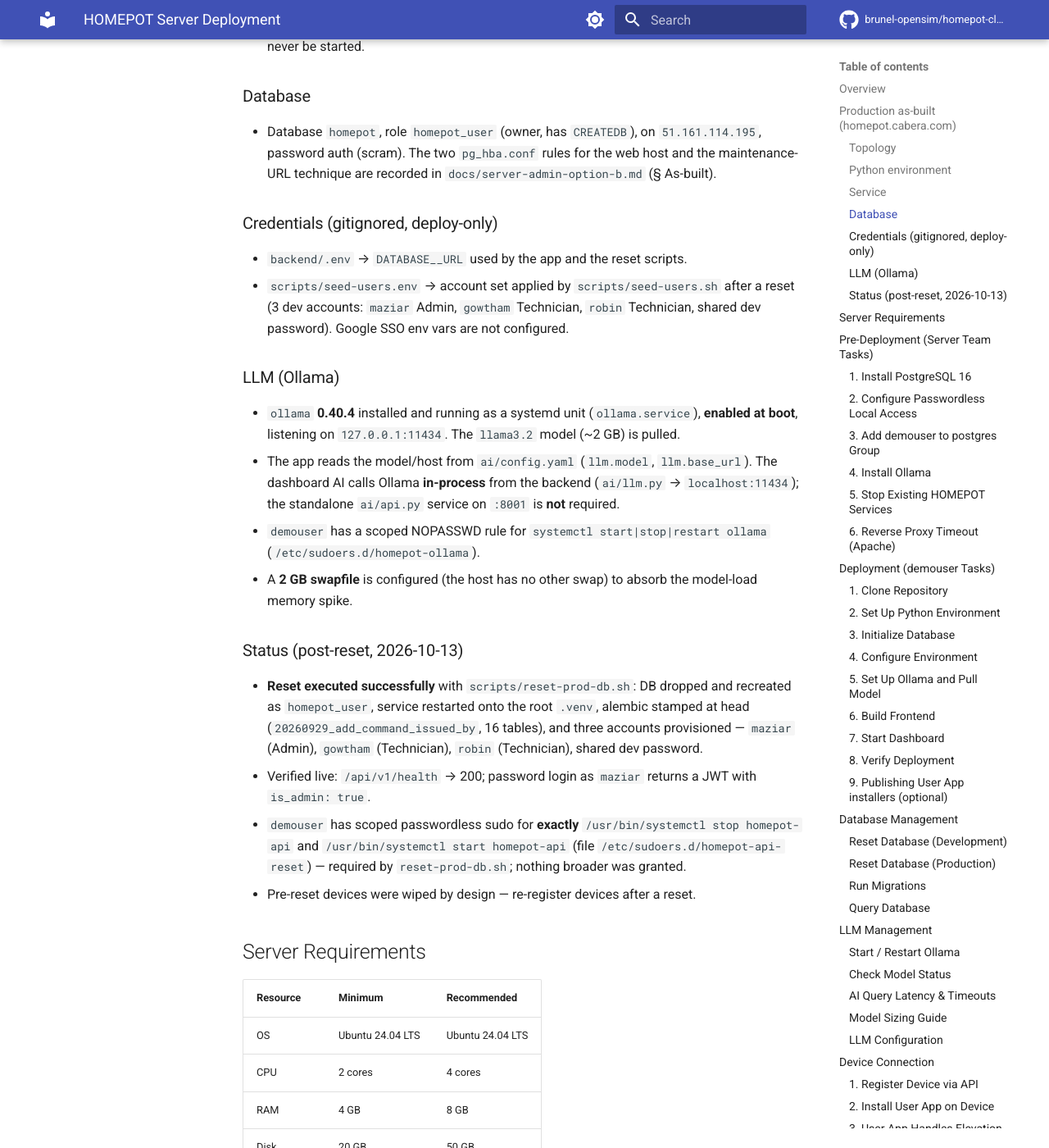
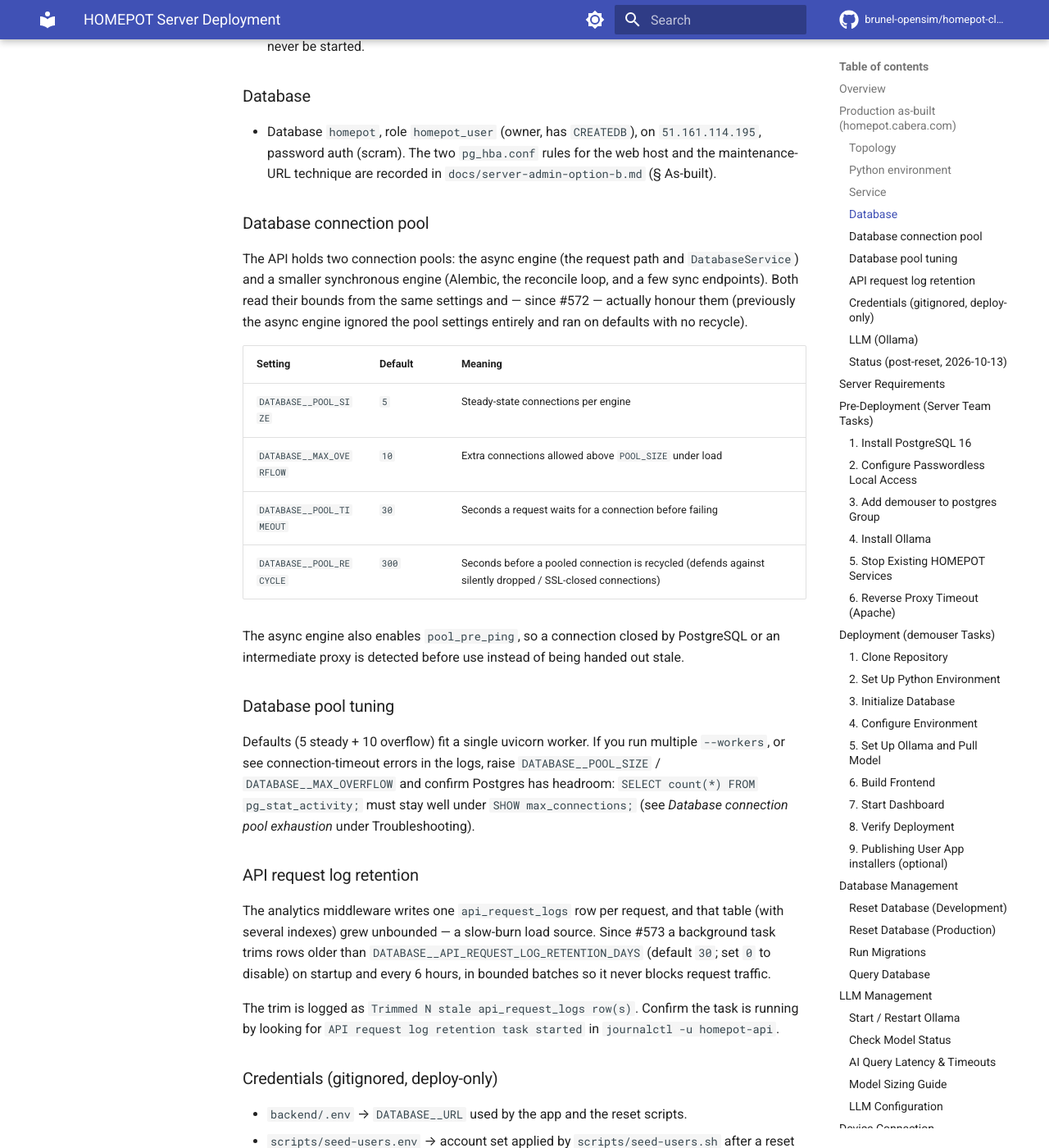
Before and after one commit to brunel-opensim/homepot-client, an MkDocs documentation site: the page built from docs/server-deployment.md, in a window 1280 px wide and 1400 px high, scrolled down 1539 px. Shown: the whole window at 82% size. Built offline with MkDocs 1.6.1 and Material for MkDocs 9.7.7, drawn with Linux system fonts in a browser that asks for light colours; comment, search, counter and statistics services are not loaded; the version menu is left out; some of the changed text lies outside the part shown.

Commit message:
docs(server): document DB pool tuning and api_request_logs retention (#574)
* docs(server): document DB pool tuning and api_request_logs retention

Document the two outage-hardening changes for operators and developers:

- "Database connection pool": the DATABASE__POOL_* settings the async
  engine now honours (and pool_pre_ping), with tuning guidance (#572).
- "API request log retention": the DATABASE__API_REQUEST_LOG_RETENTION_DAYS
  setting and the background trim loop (#573).
- Add both to the Configure Environment example and backend/.env.example.
- Add a Troubleshooting entry for "Database connection pool exhaustion"
  with the diagnosis commands used on the DB host.

* docs(server): add short 'Database pool tuning' note

````diff
--- a/docs/server-deployment.md
+++ b/docs/server-deployment.md
@@ -64,6 +64,47 @@ Last verified: 2026-10-13, after the first successful production reset (current
   `51.161.114.195`, password auth (scram). The two `pg_hba.conf` rules for the
   web host and the maintenance-URL technique are recorded in
   `docs/server-admin-option-b.md` (§ As-built).
+
+### Database connection pool
+
+The API holds two connection pools: the async engine (the request path and
+`DatabaseService`) and a smaller synchronous engine (Alembic, the reconcile
+loop, and a few sync endpoints). Both read their bounds from the same settings
+and — since #572 — actually honour them (previously the async engine ignored
+the pool settings entirely and ran on defaults with no recycle).
+
+| Setting | Default | Meaning |
+|---|---|---|
+| `DATABASE__POOL_SIZE` | `5` | Steady-state connections per engine |
+| `DATABASE__MAX_OVERFLOW` | `10` | Extra connections allowed above `POOL_SIZE` under load |
+| `DATABASE__POOL_TIMEOUT` | `30` | Seconds a request waits for a connection before failing |
+| `DATABASE__POOL_RECYCLE` | `300` | Seconds before a pooled connection is recycled (defends against silently dropped / SSL-closed connections) |
+
+The async engine also enables `pool_pre_ping`, so a connection closed by
+PostgreSQL or an intermediate proxy is detected before use instead of being
+handed out stale.
+
+### Database pool tuning
+
+Defaults (5 steady + 10 overflow) fit a single uvicorn worker. If you run
+multiple `--workers`, or see connection-timeout errors in the logs, raise
+`DATABASE__POOL_SIZE` / `DATABASE__MAX_OVERFLOW` and confirm Postgres has
+headroom: `SELECT count(*) FROM pg_stat_activity;` must stay well under
+`SHOW max_connections;` (see *Database connection pool exhaustion* under
+Troubleshooting).
+
+### API request log retention
+
+The analytics middleware writes one `api_request_logs` row per request, and
+that table (with several indexes) grew unbounded — a slow-burn load source.
+Since #573 a background task trims rows older than
+`DATABASE__API_REQUEST_LOG_RETENTION_DAYS` (default `30`; set `0` to disable)
+on startup and every 6 hours, in bounded batches so it never blocks request
+traffic.
+
+The trim is logged as `Trimmed N stale api_request_logs row(s)`. Confirm the
+task is running by looking for `API request log retention task started` in
+`journalctl -u homepot-api`.
 
 ### Credentials (gitignored, deploy-only)
 
@@ -290,6 +331,17 @@ export ENABLE_AGENT_SIMULATION="false"
 export HOST="127.0.0.1"
 export PORT="8000"
 export LOG_LEVEL="INFO"
+
+# Database connection pool (see "Database connection pool" above). The async
+# engine now honours these; tune them if you change uvicorn workers or see
+# connection-timeout errors.
+export DATABASE__POOL_SIZE="5"
+export DATABASE__MAX_OVERFLOW="10"
+export DATABASE__POOL_TIMEOUT="30"
+export DATABASE__POOL_RECYCLE="300"
+
+# api_request_logs retention (see "API request log retention" above).
+export DATABASE__API_REQUEST_LOG_RETENTION_DAYS="30"
 ```
 
 Also update `backend/.env` with the same `DATABASE__URL` (no password).
@@ -959,6 +1011,34 @@ tail -f logs/backend.log
 ./scripts/query-db.sh tables
 ```
 
+### Database connection pool exhaustion
+
+Symptom: `/api/v1/*` endpoints time out or return 500s while `/api/v1/health`
+still responds and the database port is reachable from the web host. This is
+the failure mode behind the two production outages: the analytics middleware
+performed a synchronous DB write inside the async event loop on every request
+(blocking the loop and saturating the small sync pool), and the async engine
+ignored its pool settings and had no defence against dropped connections —
+both fixed in #572.
+
+Diagnose on the database host (`51.161.114.195`):
+
+```bash
+psql -h localhost -U postgres -c "SELECT count(*) FROM pg_stat_activity;"
+psql -h localhost -U postgres -c "SHOW max_connections;"
+```
+
+If the count is pinned at or near `max_connections`, connections are leaking or
+the pool bounds are too small. Restart `homepot-api` to clear the pools:
+
+```bash
+sudo systemctl restart homepot-api && sleep 10
+curl -s http://127.0.0.1:8000/api/v1/health
+```
+
+Then review `DATABASE__POOL_*` and confirm the non-blocking analytics
+middleware from #572 is deployed.
+
 ### Port Already in Use
 
 ```bash
````
Also changed, not shown: 1 other file.
